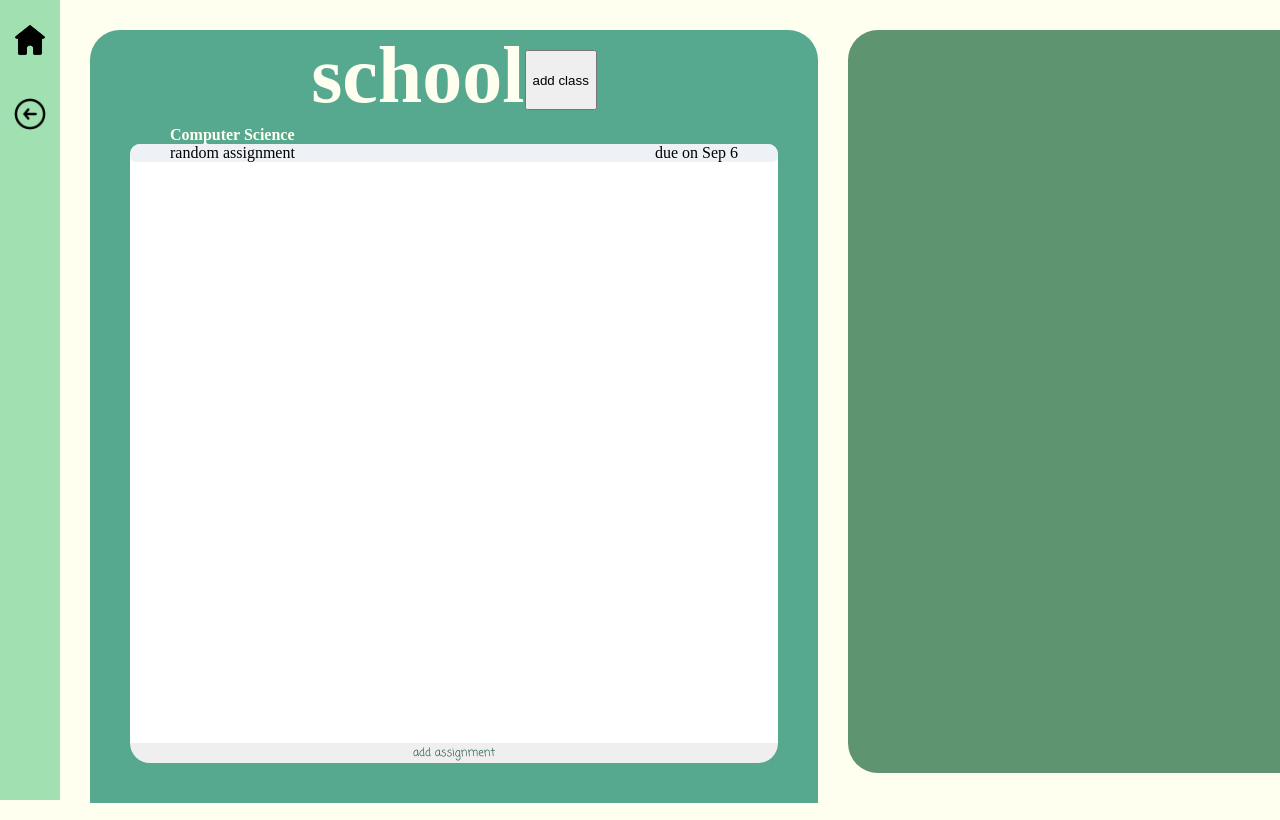
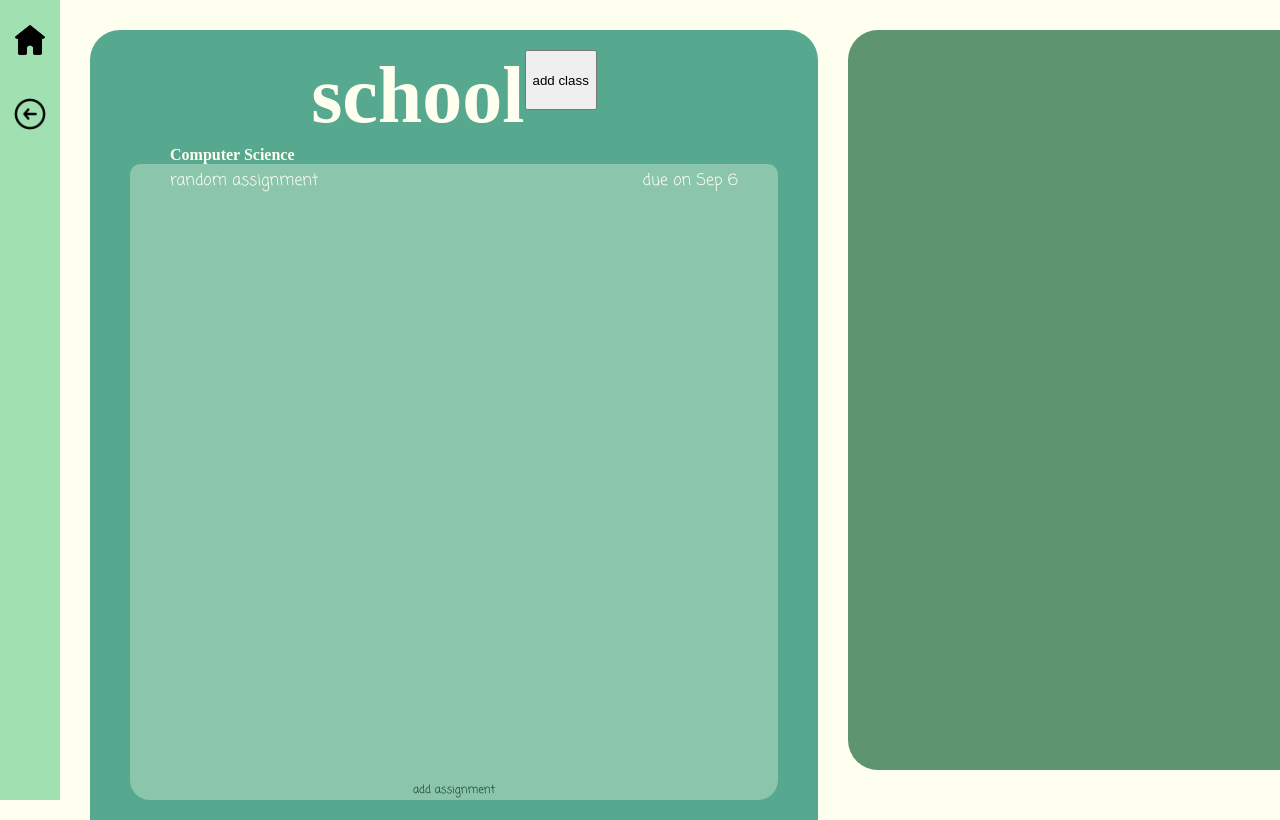
Before and after one commit to benjiangmin/life-in-documents, a React (Vite) app: page /#/planners/dayAtAGlance in a window 1280 px wide. Built offline with nearby package versions, Linux system fonts and the light colour scheme; a web font is replaced by a local one.

Commit message:
school stuff styling

```diff
--- a/main/index.css
+++ b/main/index.css
@@ -815,6 +815,7 @@ input[type=number]::-webkit-inner-spin-button {
 }
 .the-daily-stuffs-main {
     display: flex;
+    height: 100vh;
 }
 .school-section {
     width: 60%;
@@ -823,8 +824,8 @@ input[type=number]::-webkit-inner-spin-button {
     border-radius: 30px 30px 0px 0px;
     display: flex;
     justify-content: center;
-    padding: 0px 40px 40px 40px;
-    height: 91.59vh;
+    padding: 0px 40px 20px 40px;
+    height: 96.2%;
     min-height: 0; /* allow flex child to shrink */
 }
 .school-display {
@@ -842,7 +843,7 @@ input[type=number]::-webkit-inner-spin-button {
 .school-header > h1 {
     font-size: 5rem;
     color: #FFFFF0;
-    margin-top: 0px;
+    margin-top: 20px;
     margin-bottom: 0px;
 }
 .school-header > button {
@@ -878,10 +879,10 @@ input[type=number]::-webkit-inner-spin-button {
   display: flex;
   flex-direction: column; /* stack + stretch */
   align-items: stretch;
-  background-color: white;
   border-radius: 10px 10px 0px 0px;
   overflow: hidden; /* contain scroll child */
   min-height: 0;    /* 🔑 */
+  background-color: #8ac5ac;
 }
 
 .assignments {
@@ -892,15 +893,17 @@ input[type=number]::-webkit-inner-spin-button {
   width: 100%;
   overflow-y: auto; /* scroll here */
   min-height: 0;    /* 🔑 */
+  padding-top: 5px;
 }
 
 .assignment {
   border-radius: 6px;
-  background: #eef2f7;
   display: flex;
   justify-content: space-between;
   align-items: center;
   padding: 0px 40px 0px 40px;
+  font-family: "Coming Soon";
+  color: #FFFFF0;
 }
 .assignment > p {
     margin: 0px;
@@ -911,7 +914,12 @@ input[type=number]::-webkit-inner-spin-button {
     border-radius: 0px 0px 30px 30px;
     font-size: 0.7rem;
     font-family: "Coming Soon";
-    color: #1f543c;
+    color: #153b2a;
+    background-color: #8ac5ac;
+}
+.add-assignment-button:hover {
+    font-size: 0.8rem;
+    font-weight: bold;
 }
 
 
```
